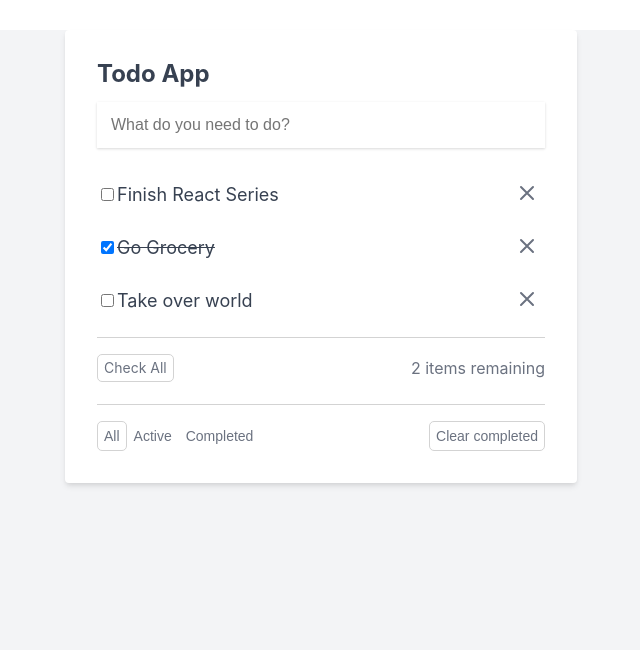
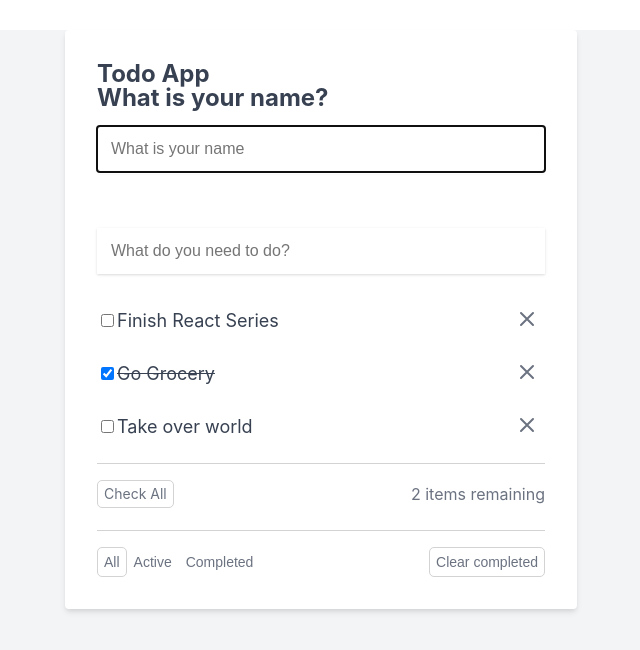
Before and after one commit to jraa22/lc-react, a React (Create React App) app: page / in a window 1280 px wide. Shown: the top 650 px of the page, without its empty margins (319-959 px from the left). Built offline with nearby package versions, Linux system fonts and the light colour scheme.

Commit message:
Episode 8 - useEffect, useRef, useMemo

```diff
--- a/src/components/App.jsx
+++ b/src/components/App.jsx
@@ -1,4 +1,4 @@
-import { useState } from 'react';
+import { useRef, useState, useEffect, useMemo } from 'react';
 import NoTodos from './NoTodos';
 import TodoForm from './TodoForm';
 import TodoList from './TodoList';
@@ -28,6 +28,8 @@
   ]);
 
   const [idForTodo, setIdForTodo] = useState(4);
+  const [name, setName] = useState('');
+  const nameInputEl = useRef(null);
 
   const addTodo = todo => {
     setTodos([
@@ -99,9 +101,13 @@
     setTodos(updatedTodos);
   };
 
-  const remaining = () => {
+  const remainingCalculation = () => {
+    console.log('Calculating remainings todos. Slow operation...');
+    for (let index = 0; index < 2000000000; index++) {}
     return todos.filter(todo => !todo.isCompleted).length;
   };
+
+  const remaining = useMemo(remainingCalculation, [todos]);
 
   const clearCompleted = () => {
     setTodos([...todos].filter(todo => !todo.isCompleted));
@@ -126,10 +132,34 @@
     }
   };
 
+  useEffect(() => {
+    //console.log('use effect running');
+    nameInputEl.current.focus();
+
+    return function cleanup() {
+      //console.log('cleaning up');
+    };
+  }, []);
+
   return (
     <div className="todo-app-container">
       <div className="todo-app">
         <h2>Todo App</h2>
+        <div className="name-container">
+          <h2>What is your name?</h2>
+
+          <form action="#">
+            <input
+              type="text"
+              ref={nameInputEl}
+              className="todo-input"
+              placeholder="What is your name"
+              value={name}
+              onChange={event => setName(event.target.value)}
+            />
+          </form>
+          {name && <p className="name-label">Hello {name}</p>}
+        </div>
         <TodoForm addTodo={addTodo} />
 
         {todos.length > 0 ? (
--- a/src/components/TodoItemsRemaining.jsx
+++ b/src/components/TodoItemsRemaining.jsx
@@ -2,11 +2,11 @@
 import PropTypes from 'prop-types';
 
 TodoItemsRemaining.propTypes = {
-  remaining: PropTypes.func.isRequired,
+  remaining: PropTypes.number.isRequired,
 };
 
 function TodoItemsRemaining(props) {
-  return <span>{props.remaining()} items remaining</span>;
+  return <span>{props.remaining} items remaining</span>;
 }
 
 export default TodoItemsRemaining;
--- a/src/components/TodoList.jsx
+++ b/src/components/TodoList.jsx
@@ -13,7 +13,7 @@
   updateTodo: PropTypes.func.isRequired,
   cancelEdit: PropTypes.func.isRequired,
   deleteTodo: PropTypes.func.isRequired,
-  remaining: PropTypes.func.isRequired,
+  remaining: PropTypes.number.isRequired,
   clearCompleted: PropTypes.func.isRequired,
   completeAllTodos: PropTypes.func.isRequired,
 };
```
